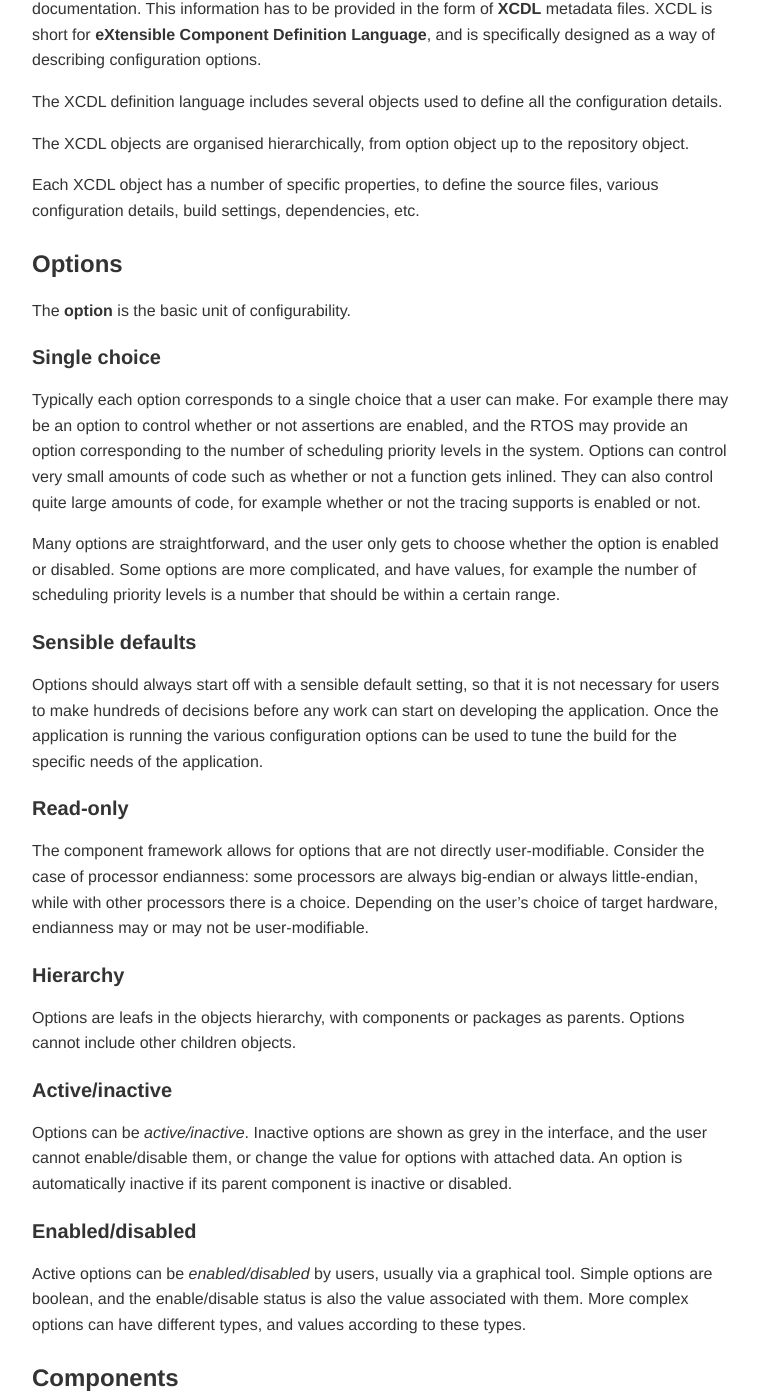
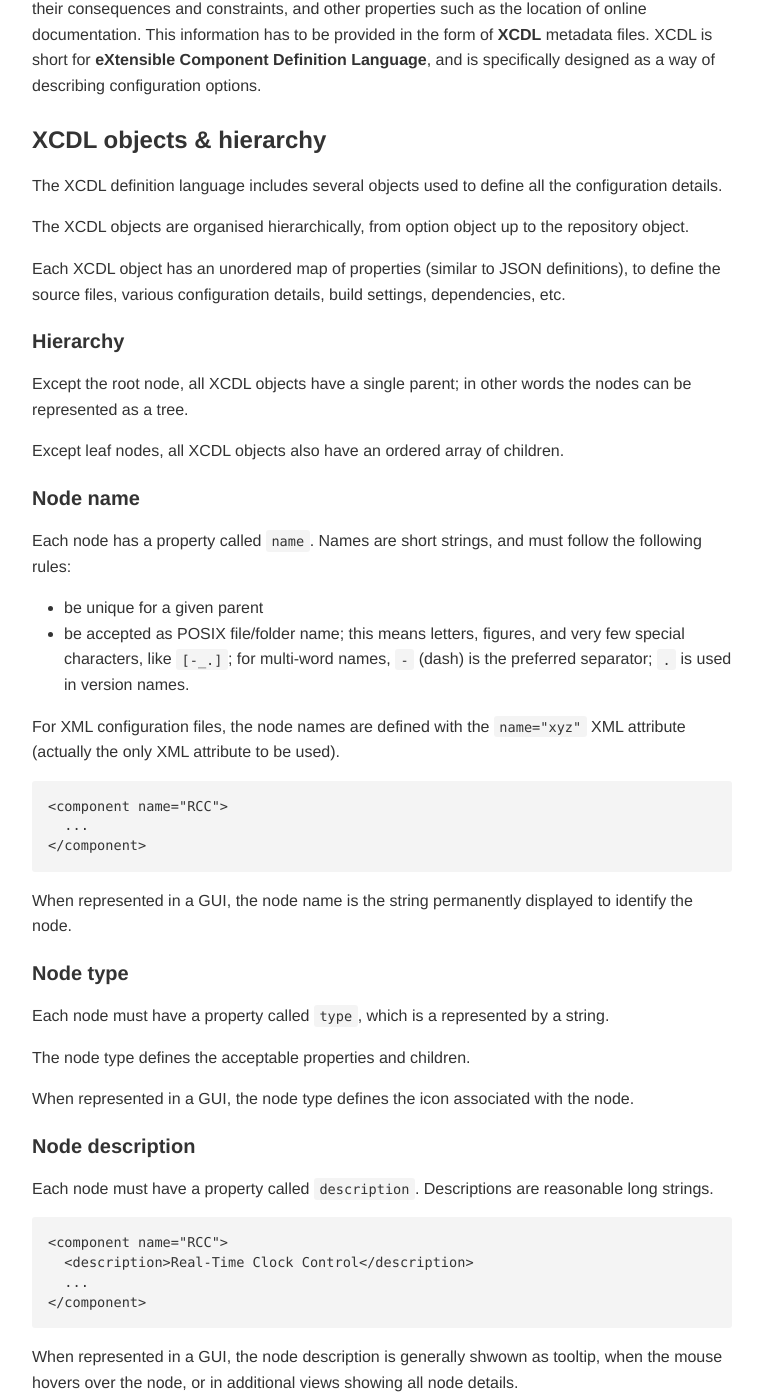
Before and after one commit to xcdl/xcdl.github.io-source, a Jekyll site: the page built from pages/guide/concepts.md, in a window 1280 px wide and 1400 px high, scrolled down 4907 px. Shown: the whole window, without its empty margins (118-880 px from the left). Built offline with Jekyll 4.4.1, drawn with Linux system fonts in a browser that asks for light colours; comment, search, counter and statistics services are not loaded; some of the changed text lies outside the part shown.

Commit message:
concepts.md: with XCDL objects & hierarchy

```diff
--- a/pages/guide/concepts-and-rationals.md
+++ b/pages/guide/concepts.md
@@ -84,13 +84,13 @@ A typical package contains the following:
 *  exported header files which define the interface provided by the package
 *  on-line documentation, for example reference pages for each exported function
 *  some number of test cases, shipped in source format, allowing users to check that the package is working as expected on their particular hardware and in their specific configuration
-*  one or more XCDL files describing the package to the configuration tools.
+*  one or more XCDL metadata files describing the package to the configuration tools.
 
-Not all packages need to contain all of these. For example some packages such as device drivers may not provide a new interface, instead they just provide another implementation of an existing interface. However all packages must contain at least one XCDL file that describes the package to the configuration tools.
+Not all packages need to contain all of these. For example some packages such as device drivers may not provide a new interface, instead they just provide another implementation of an existing interface. However **all packages must contain at least one XCDL metadata file** that describes the package to the configuration tools.
 
 It is possible to create a binary distribution file for a package containing all of the source code, header files, documentation, and other relevant files.
 
-More details in the Packages section below.
+More details in the Packages section below and in the separate [XCDL Packages]({{ site.baseurl }}/guide/packages/) section.
 
 ### Component framework
 
@@ -130,11 +130,86 @@ Usually component writers install packages by cloning one or more Git repositori
 
 The configuration tools require information about the various options provided by each package, their consequences and constraints, and other properties such as the location of online documentation. This information has to be provided in the form of **XCDL** metadata files. XCDL is short for **eXtensible Component Definition Language**, and is specifically designed as a way of describing configuration options.
 
+### XCDL objects & hierarchy
+
 The XCDL definition language includes several objects used to define all the configuration details.
 
 The XCDL objects are organised hierarchically, from option object up to the repository object.
 
-Each XCDL object has a number of specific properties, to define the source files, various configuration details, build settings, dependencies, etc.
+Each XCDL object has an unordered map of properties (similar to JSON definitions), to define the source files, various configuration details, build settings, dependencies, etc.
+
+#### Hierarchy
+
+Except the root node, all XCDL objects have a single parent; in other words the nodes can be represented as a tree.
+
+Except leaf nodes, all XCDL objects also have an ordered array of children.
+
+#### Node name
+
+Each node has a property called `name`. Names are short strings, and must follow the following rules:
+
+* be unique for a given parent
+* be accepted as POSIX file/folder name; this means letters, figures, and very few special characters, like `[-_.]`; for multi-word names, `-` (dash) is the preferred separator; `.` is used in version names.
+
+For XML configuration files, the node names are defined with the `name="xyz"` XML attribute (actually the only XML attribute to be used).
+
+    <component name="RCC">
+      ...
+    </component>
+
+When represented in a GUI, the node name is the string permanently displayed to identify the node.
+
+#### Node type
+
+Each node must have a property called `type`, which is a represented by a string.
+
+The node type defines the acceptable properties and children.
+
+When represented in a GUI, the node type defines the icon associated with the node.
+
+#### Node description
+
+Each node must have a property called `description`. Descriptions are reasonable long strings.
+
+    <component name="RCC">
+      <description>Real-Time Clock Control</description>
+      ...
+    </component>
+
+When represented in a GUI, the node description is generally shwown as tooltip, when the mouse hovers over the node, or in additional views showing all node details.
+
+#### Node children
+
+If a node has children, they are grouped as an array of nodes.
+
+    <component name="HAL">
+      ...
+      <children>
+        <component name="RCC">
+          ...
+        </component>
+      </children>
+    </component>
+
+#### XCDL paths
+
+Similar to files in a filesystem, XCDL nodes can be addressed as a sequence of slash separated node names:
+
+    /ilg/STM32/F4/HAL/RCC
+
+Addressing nodes can be done with:
+
+* complete paths, if they start with `/`; they are similar to absolute file system paths;
+* incomplete paths, if they do not start with `/`
+
+Incomplete paths are searched:
+
+* in the current node children
+* in the current node siblings
+* in the current node parents
+* ? (to be further defined)
+
+
 
 ### Options
 
@@ -186,7 +261,7 @@ Active components can be *enabled/disabled* by users, usually via a graphical to
 
 A package is a special type of component. Specifically, a package is the unit of distribution of components.
 
-If the package is distributed as a binary file, it can be installed (added to the components repository) using the appropriate tool. Afterwards it is possible to uninstall that package, or to install a later version.
+If the package is distributed as a binary file, it can be unpacked and installed (added to the components repository) using the appropriate tool. Afterwards it is possible to uninstall that package, or to install a later version.
 
 #### Loaded/unloaded
 
@@ -196,7 +271,7 @@ Selecting which packages are loaded is the first step of the configuration wizar
 
 #### Versioning
 
-In addition, it is also possible to select the particular version of a package that should be loaded. Multiple versions of a package must be available to the component framework at the same time.
+For repeatability reasons it is required for some packages to depend on a specific version of a package. For this to work it must be possible to select the particular version of a package that should be loaded. Since multiple different packages may depend each on a different versions of a package, multiple versions of the same package must be available to the component framework at the same time.
 
 #### Hierarchy
 
```
Also changed, not shown: other parts of pages/guide/concepts.md (+1 -1 lines).
